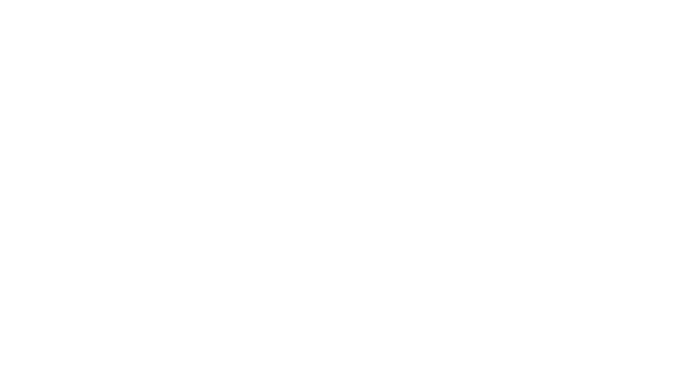
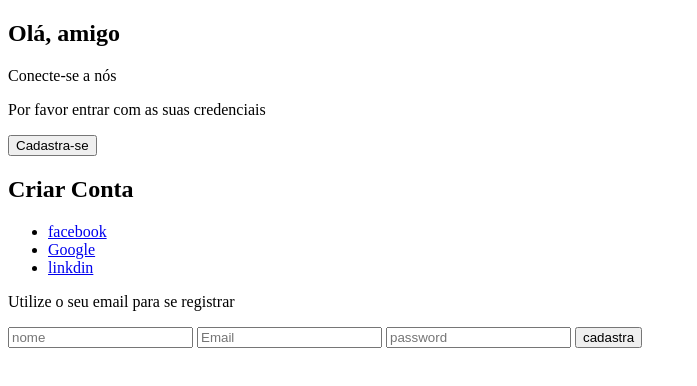
Before and after one commit to Ananias-Domingos/Teladecadastro, a plain HTML site: page index.html in a window 1280 px wide. Shown: the whole page, without its empty margins (0-697 px from the left). Drawn offline with Linux system fonts and the light colour scheme.

Commit message:
Estou a trabalhar na tela de cadastro

```diff
--- a/index.html
+++ b/index.html
@@ -0,0 +1,38 @@
+<!DOCTYPE html>
+<html lang="en">
+<head>
+    <meta charset="UTF-8">
+    <meta http-equiv="X-UA-Compatible" content="IE=edge">
+    <meta name="viewport" content="width=device-width, initial-scale=1.0">
+    <title>Document</title>
+</head>
+<body>
+    <div>
+
+        <div>
+            <h2>Olá, amigo</h2>
+            <p>Conecte-se a nós</p>
+            <p> Por favor entrar com as suas credenciais</p>
+            <button>Cadastra-se</button>
+        </div>
+        <div>
+            <h2>Criar Conta</h2>
+            <div>
+                <ul>
+                    <li><a href="#">facebook</a></li>
+                    <li><a href="#">Google</a></li>
+                    <li><a href="#">linkdin</a></li>
+                </ul>
+            </div>
+            <P>Utilize o seu email para se registrar</P>
+            <form action="">
+                <input type="text" placeholder="nome">
+                <input type="email" placeholder="Email">
+                <input type="password" placeholder="password">
+                <button>cadastra</button>
+            </form>
+        </div>
+
+    </div>
+</body>
+</html>
```
Also changed, not shown: telaLogin/login.html (+11 -2 lines).
